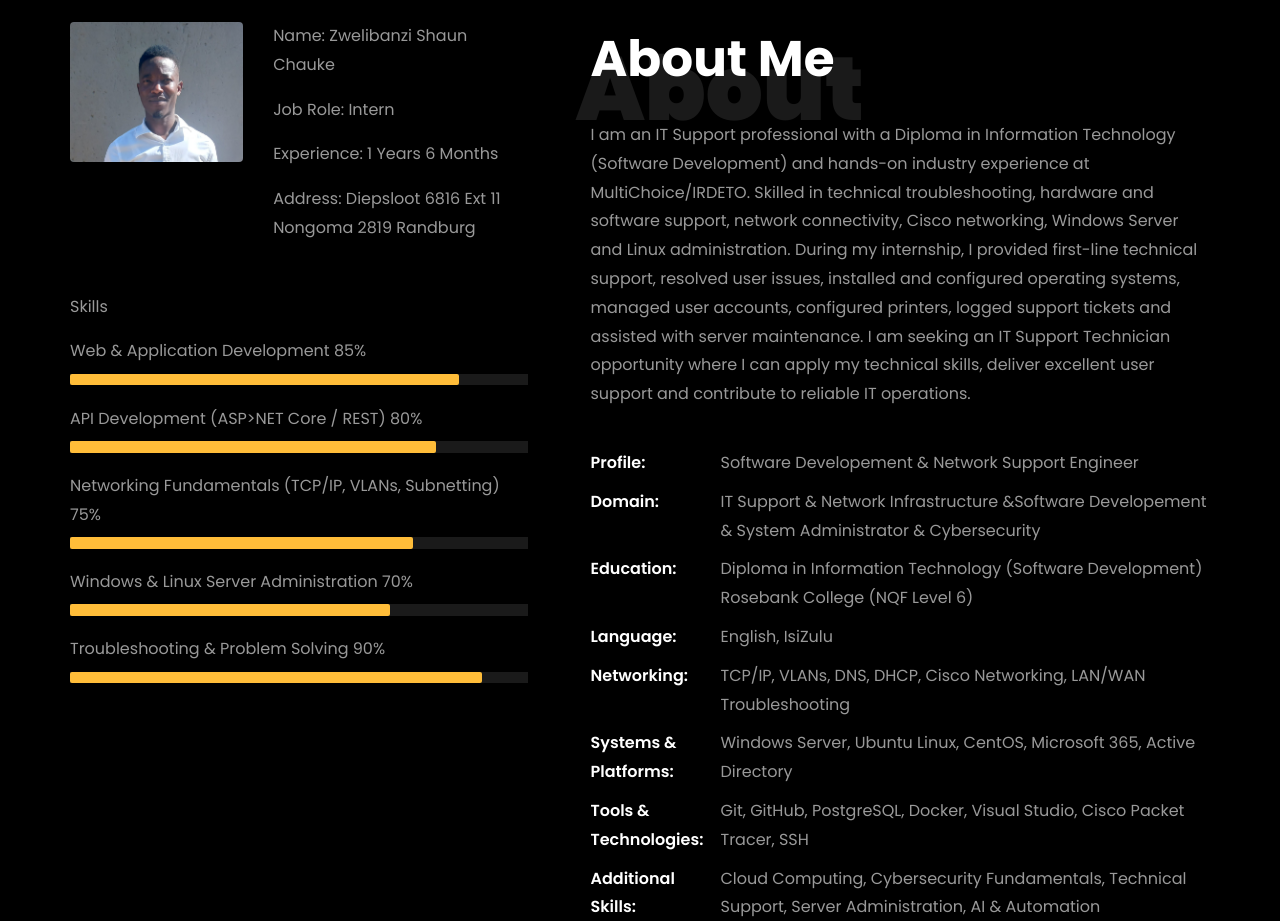
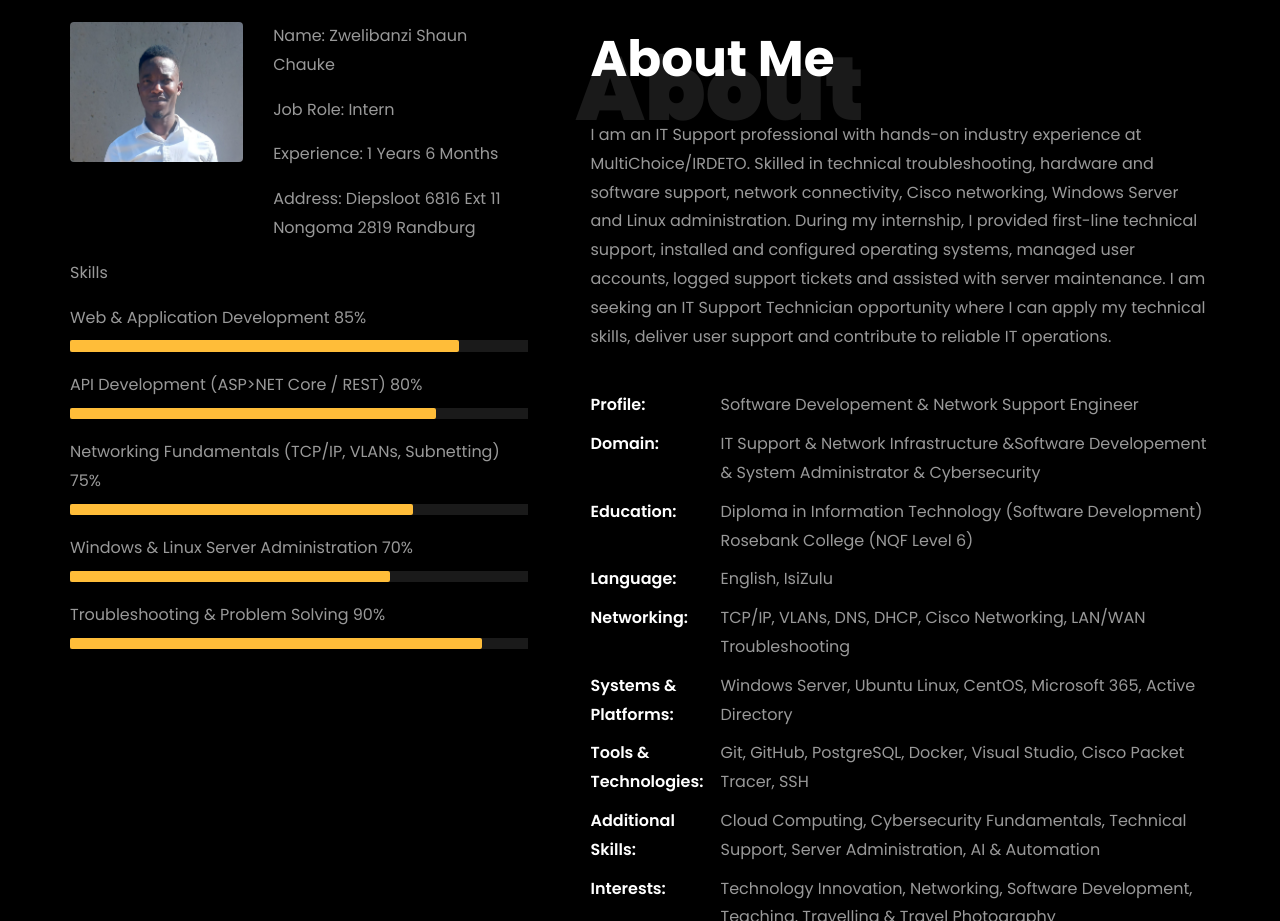
Before and after one commit to ZwelibanziShaun/Portfolio-Zwelibanzi-, a plain HTML site: page index.html in a window 1280 px wide. Shown: the part 840-1761 px from the top of the page. Drawn offline with Linux system fonts and the light colour scheme; files whose address does not match are found by name.

Commit message:
Refactor index.html to streamline content
Removed unnecessary list and simplified the about me section.

```diff
--- a/index.html
+++ b/index.html
@@ -288,12 +288,9 @@
 										<p><span class="title-s">Address: </span> <span>Diepsloot 6816 Ext 11 Nongoma 2819 Randburg</span></p>
 									  </div>
 									</div>
-								  </div>
-								<ul class="about-info mt-4 px-md-0 px-2">
-  <!-- ... your Profile, Domain, Education, etc. ... -->
-</ul>
+								</div>
 
-								<div class="skill-mf mt- 4">
+								<div class="skill-mf">
 									<p class="title-s">Skills</p>
 									<span>Web & Application Development</span> <span class="pull-right">85%</span>
 									<div class="progress">
@@ -336,7 +333,7 @@
 								<h1 class="big">About</h1>
 								<h2 class="mb-4">About Me</h2>
 
-								<p>I am an IT Support professional with a Diploma in Information Technology (Software Development) and hands-on industry experience at MultiChoice/IRDETO. Skilled in technical troubleshooting, hardware and software support, network connectivity, Cisco networking, Windows Server and Linux administration. During my internship, I provided first-line technical support, resolved user issues, installed and configured operating systems, managed user accounts, configured printers, logged support tickets and assisted with server maintenance. I am seeking an IT Support Technician opportunity where I can apply my technical skills, deliver excellent user support and contribute to reliable IT operations.</p>
+								<p>I am an IT Support professional with hands-on industry experience at MultiChoice/IRDETO. Skilled in technical troubleshooting, hardware and software support, network connectivity, Cisco networking, Windows Server and Linux administration. During my internship, I provided first-line technical support, installed and configured operating systems, managed user accounts, logged support tickets and assisted with server maintenance. I am seeking an IT Support Technician opportunity where I can apply my technical skills, deliver user support and contribute to reliable IT operations.</p>
 								<ul class="about-info mt-4 px-md-0 px-2">
 
 									<li class="d-flex"><span>Profile:</span> <span>Software Developement &amp; Network Support Engineer</span></li>
```
